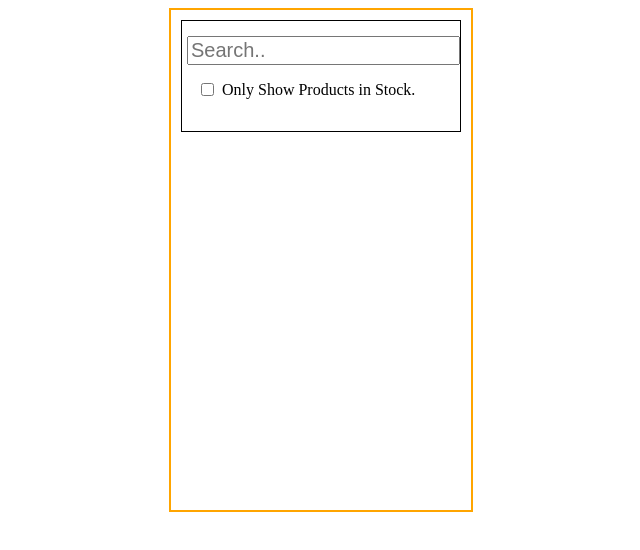
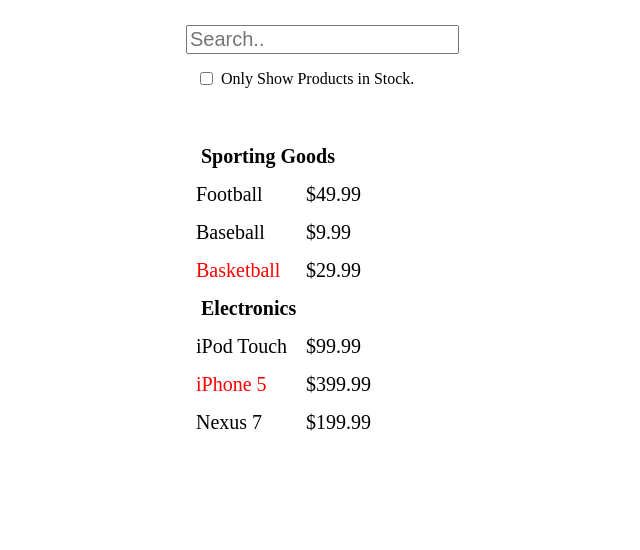
Before and after one commit to sagarhasan273/React, a React (Create React App) app: page / in a window 1280 px wide. Shown: the top 550 px of the page, without its empty margins (319-959 px from the left). Built offline with nearby package versions, Linux system fonts and the light colour scheme.

Commit message:
All done as given Thinging in React except Search bar -_- .

```diff
--- a/package.json
+++ b/package.json
@@ -6,6 +6,7 @@
     "@testing-library/jest-dom": "^5.16.5",
     "@testing-library/react": "^13.4.0",
     "@testing-library/user-event": "^13.5.0",
+    "lodash": "^4.17.21",
     "react": "^18.2.0",
     "react-dom": "^18.2.0",
     "react-scripts": "5.0.1",
--- a/src/components/FilterableProductTable.js
+++ b/src/components/FilterableProductTable.js
@@ -1,5 +1,6 @@
 import React from 'react';
 import '../css/style.css';
+import ProductTable from './ProductTable';
 import SearchBox from './SearchBox';
 
 export default class FilterableProductTable extends React.Component {
@@ -14,18 +15,13 @@
   handleCheckBoxValue = (event) => {
     // eslint-disable-next-line react/no-unused-state
     this.setState({ isChecked: event.target.checked });
-    const { isChecked } = this.state;
-    if (!isChecked) {
-      console.log(isChecked);
-    } else {
-      console.log(isChecked);
-    }
   };
 
   render() {
     return (
       <div className={`FilterableProductTable FilterableProductTable-${this.color}`}>
         <SearchBox color="blue" checked={this} handle={this.handleCheckBoxValue} />
+        <ProductTable color="green" checked={this} />
       </div>
     );
   }
--- /dev/null
+++ b/src/components/ProductCategoryRow.js
@@ -0,0 +1,38 @@
+/* eslint-disable no-unused-vars */
+/* eslint-disable import/no-extraneous-dependencies */
+/* eslint-disable react/no-array-index-key */
+/* eslint-disable arrow-body-style */
+/* eslint-disable react/jsx-indent */
+import data from './data';
+
+const array = require('lodash/array');
+const filter = require('lodash/collection');
+
+export function RenderData(rendarData, fdata) {
+  const elements = [];
+  filter.filter(fdata, { category: rendarData }).forEach((item, index) => {
+    elements.push(
+      <div key={`li${index}`} className="li">
+        <span className={`li li-name li-${item.stocked}`}>{item.name} </span>
+        <span className="li li-price">{item.price}</span>
+      </div>,
+    );
+  });
+  return elements;
+}
+export default function ProductCategoryRow({ color, checked }) {
+  const finalData = !checked.state.isChecked ? data : filter.filter(data, { stocked: true });
+  const uniqueCategories = array.uniqBy(finalData, 'category').map((item) => item.category);
+  const ele = [];
+  uniqueCategories.forEach((categories, index) => {
+    ele.push(<div className={categories} key={`c${index}`}>
+<div key={`cli${index}`} className={`cli cli-${color}`}>{categories}</div>
+        {RenderData(categories, finalData)}
+             </div>);
+  });
+  return (
+    <div className="ProductTable">
+        {ele}
+    </div>
+  );
+}
--- /dev/null
+++ b/src/components/ProductTable.js
@@ -0,0 +1,17 @@
+import React from 'react';
+import ProductCategoryRow from './ProductCategoryRow';
+
+export default class ProductTable extends React.Component {
+  constructor(props) {
+    super(props);
+    const { checked } = props;
+    this.isChecked = checked;
+    this.state = { };
+  }
+
+  render() {
+    return (
+      <ProductCategoryRow color="turquoise" checked={this.isChecked} />
+    );
+  }
+}
--- a/src/css/style.css
+++ b/src/css/style.css
@@ -1,21 +1,24 @@
 .FilterableProductTable {
-	border: 2px solid rgb(0, 0, 0);
+	/* border: 2px solid rgb(0, 0, 0); */
 	width: 300px;
 	height: 500px;
 	margin: auto;
 }
 
-.FilterableProductTable-orange {
+/* .FilterableProductTable-orange {
 	border: 2px solid orange;
-}
+} */
 
 .SearchBox {
-	border: 1px solid black;
+	/* border: 2px solid black; */
 	margin: 10px;
 	padding: 5px;
 	height: 20%;
 	font-size: 20px;
 }
+/* .SearchBox-blue {
+	border: 2px solid blue;
+} */
 
 .SearchBoxInput {
 	display: block;
@@ -36,3 +39,41 @@
 	left: 35px;
 	top: -7px;
 }
+
+.ProductTable {
+	/* border: 2px solid black; */
+	margin: 10px;
+	padding: 5px;
+	height: auto;
+	font-size: 20px;
+}
+
+.cli {
+	/* border: 2px solid turquoise; */
+	margin: 5px;
+	font-weight: bold;
+	padding: 5px;
+	padding-left: 10px;
+}
+
+.li {
+	/* border: 2px solid red; */
+	margin: 5px;
+	display: flex;
+	padding: 0px;
+}
+
+.li-name {
+	/* border: none; */
+	float: left;
+	width: 100px;
+}
+
+.li-price {
+	/* border: none; */
+	float: left;
+}
+
+.li-false {
+	color: red;
+}
```
Also changed, not shown: 1 other file (tests, documents, lock files or other folders).
